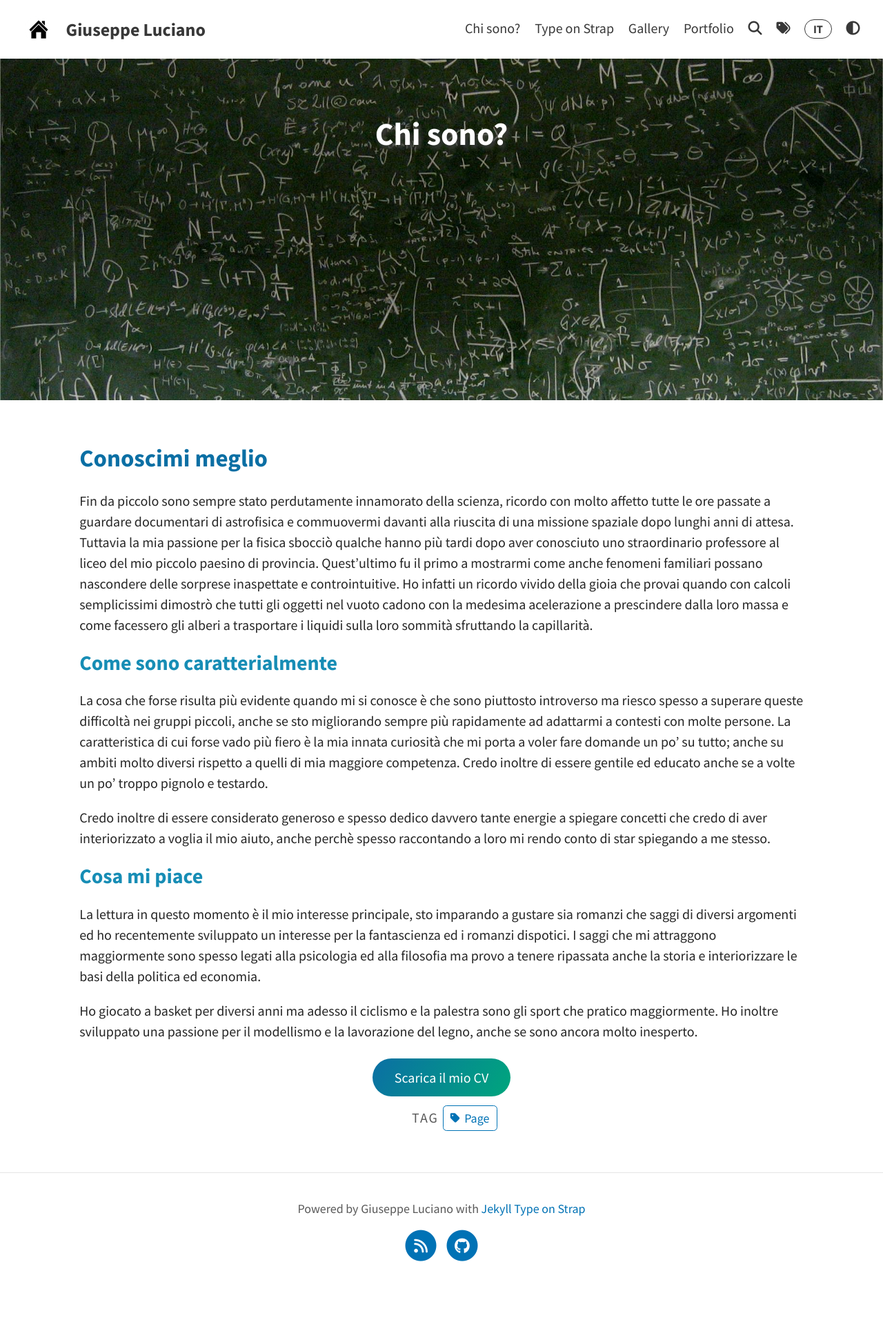
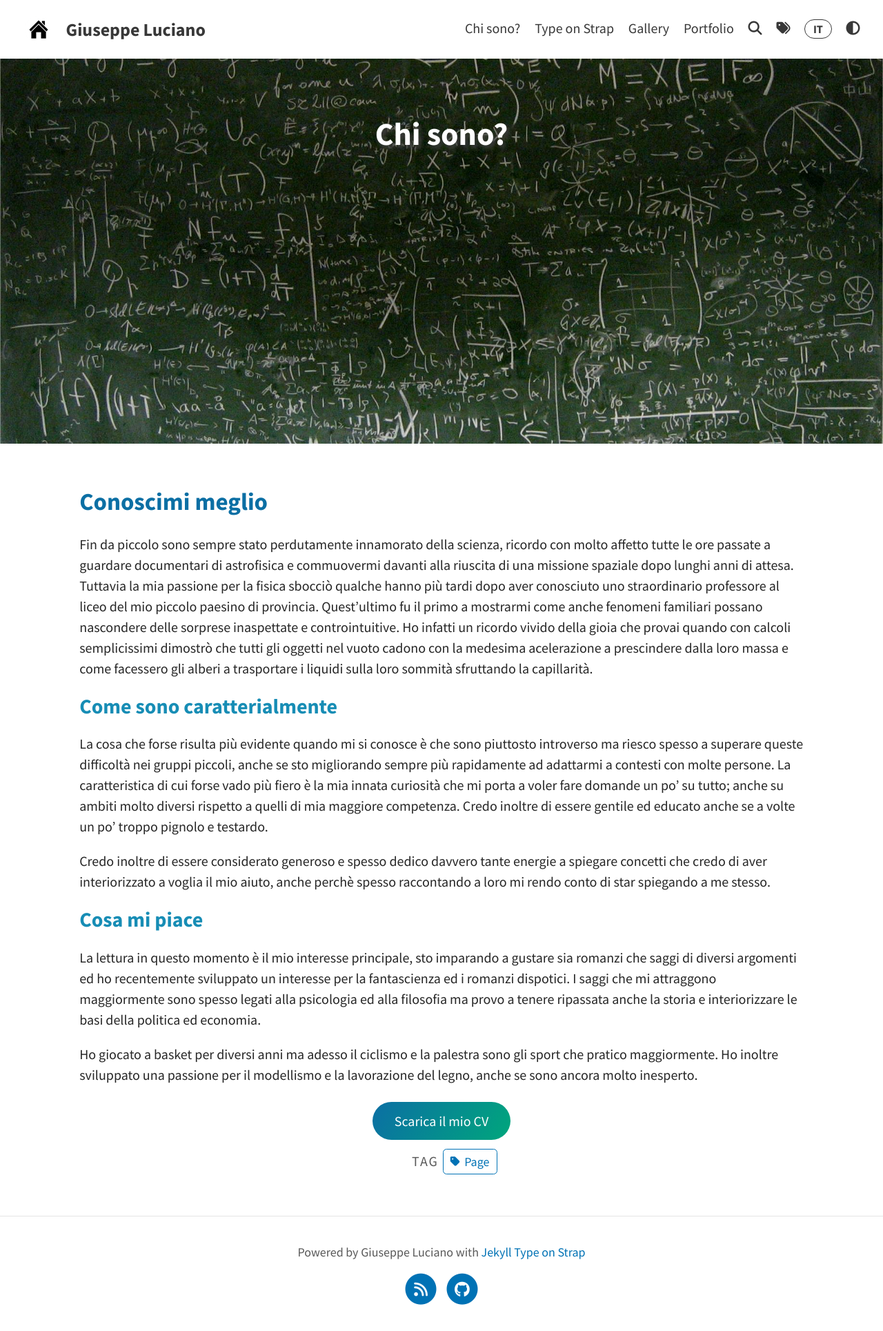
Before and after one commit to Sigfrido11/personal_website, a Jekyll site: the page built from pages/about.md, in a window 1280 px wide. Shown: the whole page at 69% size. Built offline with Jekyll 4.4.1, drawn with Linux system fonts in a browser that asks for light colours; a script that is not in the unit is left out; before the commit the page ends 1866 px from its top, so only the background shows below that.

Commit message:
diversi cambi nelle foto

```diff
--- a/_sass/layouts/_blog.scss
+++ b/_sass/layouts/_blog.scss
@@ -62,12 +62,16 @@
         overflow: hidden;
 
         @media (min-width: $break) {
-          height: 250px;
+          height: 220px;
         }
 
         //Smaller screen
         @media screen and (max-width: $break) {
-          height: 150px;
+          height: 170px;
+        }
+
+        @media screen and (max-width: $sm-break) {
+          height: 140px;
         }
 
         img {
--- a/_sass/layouts/_posts.scss
+++ b/_sass/layouts/_posts.scss
@@ -130,7 +130,7 @@
     color: var(--header-text);
     margin-bottom: 0;
     padding: 3.6% $padding-large;
-    min-height: 55vh;
+    min-height: 62vh;
     background-size: cover;
     background-position: center center;
 
@@ -162,11 +162,12 @@
 
   @media screen and (max-width: $break) {
     padding: $padding-large*1.5 $padding-small;
+    min-height: 48vh;
   }
 
   &:hover {
-    background-size: 110%;
-    filter: brightness(1.05);
+    background-size: 105%;
+    filter: brightness(1.03);
   }
 }
 
```
